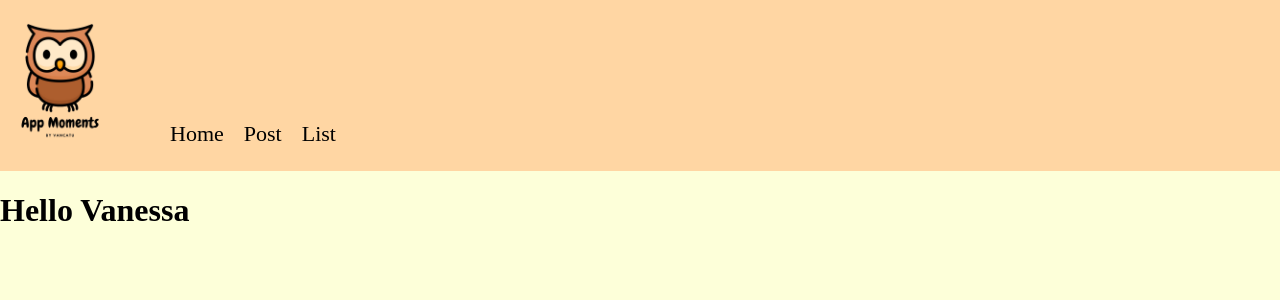
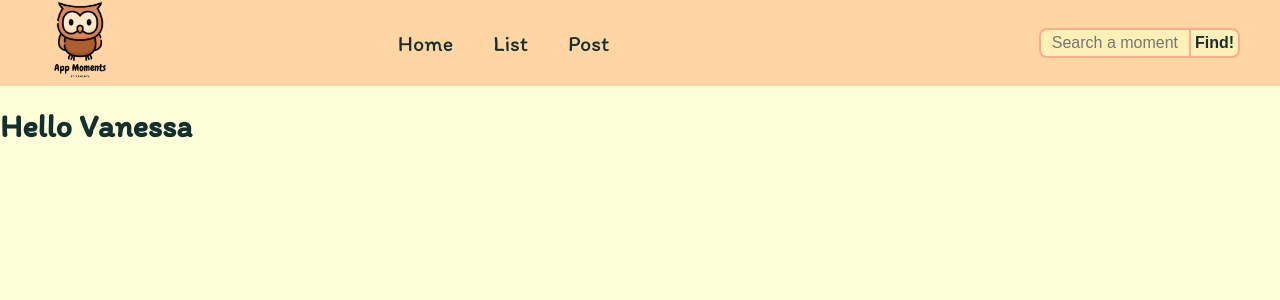
Before and after one commit to Catureba/moments-front, a React (Create React App) app: page / in a window 1280 px wide. Shown: the top 300 px of the page. Built offline with nearby package versions, Linux system fonts and the light colour scheme.

Commit message:
update header

```diff
--- a/public/index.html
+++ b/public/index.html
@@ -1,23 +1,26 @@
 <!DOCTYPE html>
 <html lang="en">
+
 <head>
   <meta charset="utf-8" />
   <link rel="icon" href="%PUBLIC_URL%/favicon.png" />
   <meta name="viewport" content="width=device-width, initial-scale=1" />
   <meta name="theme-color" content="#000000" />
-    <meta
-      name="description"
-      content="This Web app are created for my studies and share moments with my girlfriend"
-    />
-    <link rel="apple-touch-icon" href="%PUBLIC_URL%/logo192.png" />
-
+  <meta name="description" content="This Web app are created for my studies and share moments with my girlfriend" />
+  <link rel="apple-touch-icon" href="%PUBLIC_URL%/favicon.png" />
   <link rel="manifest" href="%PUBLIC_URL%/manifest.json" />
+  <!-- <link rel="stylesheet" href="reset.css"> -->
+  <link rel="preconnect" href="https://fonts.googleapis.com">
+  <link rel="preconnect" href="https://fonts.gstatic.com" crossorigin>
+  <link href="https://fonts.googleapis.com/css2?family=Itim&display=swap" rel="stylesheet">
 
   <title>App Moments</title>
 </head>
+
 <body>
   <noscript>You need to enable JavaScript to run this app.</noscript>
   <div id="root"></div>
 
 </body>
+
 </html>
--- /dev/null
+++ b/public/reset.css
@@ -0,0 +1,48 @@
+/* http://meyerweb.com/eric/tools/css/reset/
+   v2.0 | 20110126
+   License: none (public domain)
+*/
+
+html, body, div, span, applet, object, iframe,
+h1, h2, h3, h4, h5, h6, p, blockquote, pre,
+a, abbr, acronym, address, big, cite, code,
+del, dfn, em, img, ins, kbd, q, s, samp,
+small, strike, b, sub, sup, tt, var,
+b, u, i, center,
+dl, dt, dd, ol, ul, li,
+fieldset, form, label, legend,
+table, caption, tbody, tfoot, thead, tr, th, td,
+article, aside, canvas, details, embed,
+figure, figcaption, footer, header, hgroup,
+menu, nav, output, ruby, section, summary,
+time, mark, audio, video {
+	margin: 0;
+	padding: 0;
+	border: 0;
+	font-size: 100%;
+	font: inherit;
+	vertical-align: baseline;
+}
+/* HTML5 display-role reset for older browsers */
+article, aside, details, figcaption, figure,
+footer, header, hgroup, menu, nav, section {
+	display: block;
+}
+body {
+	line-height: 1;
+}
+ol, ul {
+	list-style: none;
+}
+blockquote, q {
+	quotes: none;
+}
+blockquote:before, blockquote:after,
+q:before, q:after {
+	content: '';
+	content: none;
+}
+table {
+	border-collapse: collapse;
+	border-spacing: 0;
+}
--- a/src/app.css
+++ b/src/app.css
@@ -10,4 +10,10 @@ body{
     background-color: var(--color1);
     padding: 0;
     margin: 0;
+    font-family: 'Itim', cursive;
+    color: var(--color5);
 }
+a{
+  text-decoration: none;
+  color: var(--color5);
+}
--- /dev/null
+++ b/src/components/assets/inputMoreButton-component/inputMoreButton.module.css
@@ -0,0 +1,32 @@
+form,input,button{
+    display: inline-block;
+}
+input{
+    background-color: var(--color2);
+    border: 2px solid var(--color4);
+    border-right: none;
+    padding: 4px;
+    font-size: 16px;
+    border-radius: 8px 0px 0px 8px;
+    text-align: center;
+    width: 140px;
+}
+input:focus{
+    border-color: var(--color2);
+    content: 'te amo';
+}
+button{
+    font-size: 16px;
+    padding: 4px;
+    background-color: var(--color2);
+    border: 2px solid var(--color4);
+    border-radius: 0 8px 8px 0 ;
+    color: var(--color5);
+    font-weight: bold;
+    cursor: pointer;
+}
+button:hover{
+    background-color: var(--color5);
+    color: var(--color1);
+    border-color: var(--color5);
+}
--- /dev/null
+++ b/src/components/assets/inputMoreButton-component/inputMoreButton.tsx
@@ -0,0 +1,10 @@
+import styles from './inputMoreButton.module.css'
+function InputMoreButton() {
+    return (
+        <form action="" className={styles.InputMoreButtonComponent}>
+            <input type="text" name="findByName" id="findByName" placeholder='Search a moment' />
+            <button type="submit">Find!</button>
+        </form>
+    );
+}
+export default InputMoreButton;
--- a/src/components/header-component/header.module.css
+++ b/src/components/header-component/header.module.css
@@ -1,23 +1,34 @@
+.headerConteiner {
+    width: 100vw;
+    background-color: var(--color3);
+}
+
+.box {
+    width: 1200px;
+    margin: 0 auto;
+    display: table;
+}
+.logo, .searchBox, .menu{
+    display: table-cell;
+    vertical-align: middle;
+}
+.menu{
+    text-align: center;
+}
+.searchBox {
+    text-align: right;
+}
+img {
+    width: 80px;
+}
+a,
+li,
 ul {
     font-size: 22px;
-}
-
-a, li, ul {
+    margin: 0;
+    padding: 0;
     display: inline-block;
 }
-
-img {
-    width: 120px;
+li {
+    margin: 0 20px;
 }
-
-li {
-    margin: 0 10px;
-}
-
-.headerConteiner {
-    background-color: var(--color3);
-}
-.box{
-    width: 1200px;
-    margin: 0 auto;
-}
--- a/src/components/header-component/header.tsx
+++ b/src/components/header-component/header.tsx
@@ -1,16 +1,32 @@
+import InputMoreButton from '../assets/inputMoreButton-component/inputMoreButton';
 import styles from './header.module.css'
 function Header() {
     return (
-        <div className={styles.headerConteiner}>
-            <div className="box">
-                <a href="/#"><h1><img src="./assets/logo.png" alt="logo" /></h1></a>
-                <ul>
-                    <li>Home</li>
-                    <li>Post</li>
-                    <li>List</li>
-                </ul>
+        <nav className={styles.headerConteiner}>
+            <div className={styles.box}>
+                <div className={styles.logo}>
+                    <a href="http://localhost:3000/">
+                        <img src="./assets/logo.png" alt="logo" />
+                    </a>
+                </div>
+                <div className={styles.menu}>
+                    <ul>
+                        <li>
+                            <a href="http://localhost:3000/">Home</a>
+                        </li>
+                        <li>
+                            <a href="http://localhost:3000/">List</a>
+                        </li>
+                        <li>
+                            <a href="http://localhost:3000/">Post</a>
+                        </li>
+                    </ul>
+                </div>
+                <div className={styles.searchBox}>
+                    <InputMoreButton />
+                </div>
             </div>
-        </div>
+        </nav>
     );
 }
 export default Header;
```
Lines whose indentation alone changed are shown as unchanged.
